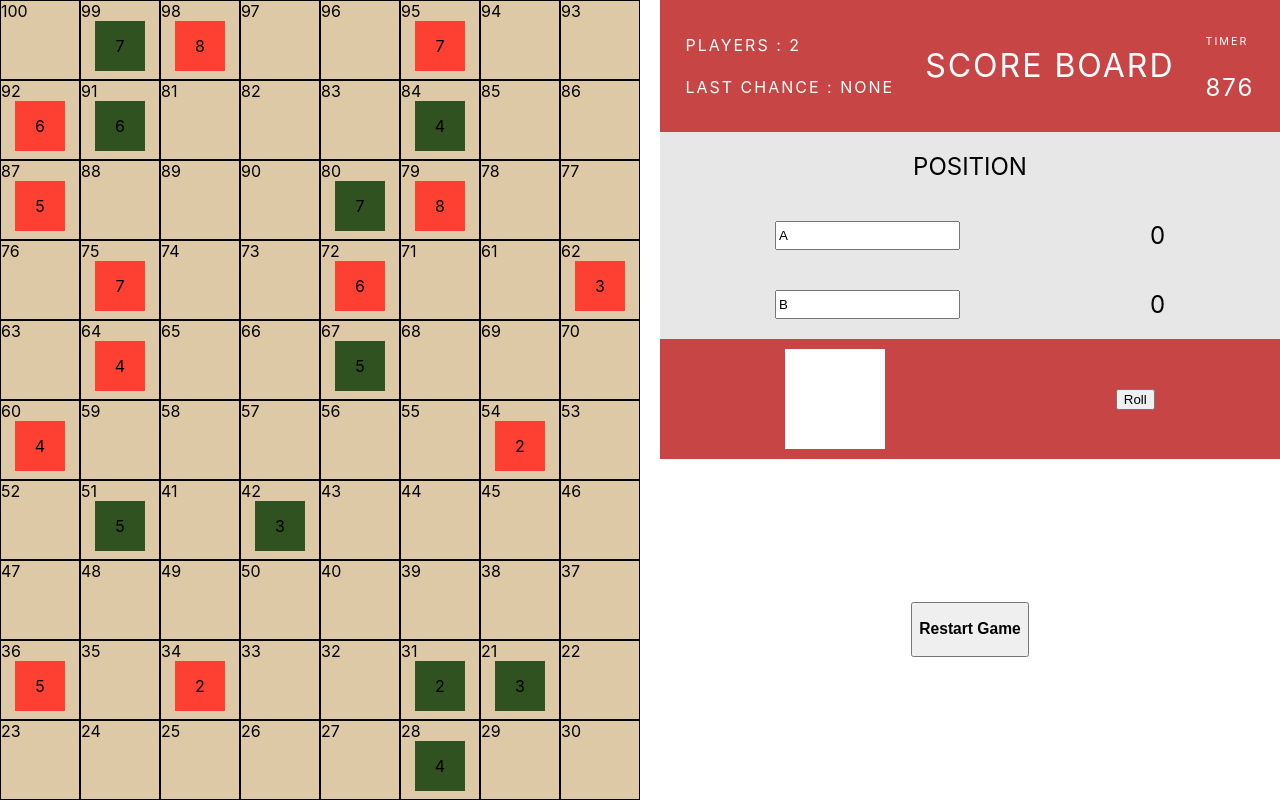
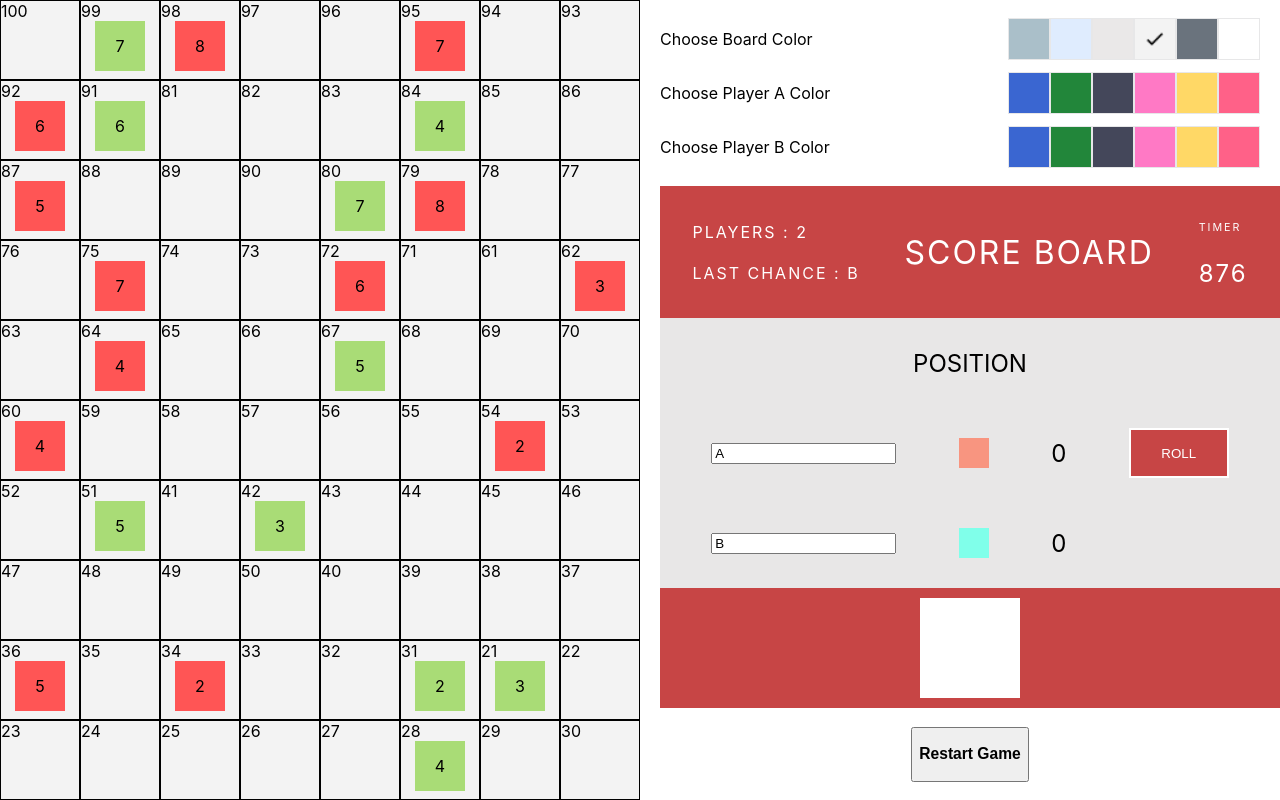
Before and after one commit to nishahs08/snake-ladder, a React (Create React App) app: page / in a window 1280 px wide. Shown: the top 800 px of the page. Built offline with nearby package versions, Linux system fonts and the light colour scheme.

Commit message:
added color choice

```diff
--- a/src/App.tsx
+++ b/src/App.tsx
@@ -1,4 +1,5 @@
 import React, { useState, useEffect } from 'react';
+import { CustomiseBoard } from './Component/CustomiseBoard';
 import { Dice } from './Component/Dice';
 import { GameBoard } from './Component/GameBoard';
 import { ScoreBoard } from './Component/ScoreBoard';
@@ -28,14 +29,19 @@ function App() {
 	const [playerA, setPlayerA] = useState<IPlayer>({
 		name: 'A',
 		curr_position: 0,
+		color: '#f89580',
 	});
 	const [playerB, setPlayerB] = useState<IPlayer>({
 		name: 'B',
 		curr_position: 0,
+		color: ' #80ffea',
 	});
 	const [dice, setDice] = useState<number>(0);
-	const [currentPlayer, setCurrentPlayer] = useState<string>('');
+	const [currentPlayer, setCurrentPlayer] = useState<string>('B');
 	const [winner, setWinner] = useState('');
+
+	const [selectedBoardColor, setSelectedBoardColor] = useState<string>('#F3f3f3');
+
 
 	const moveOnBoard = () => {
 		let next_position =
@@ -71,13 +77,15 @@ function App() {
 		setPlayerA({
 			name: 'A',
 			curr_position: 0,
+			color: '#f89580',
 		});
 		setPlayerB({
 			name: 'B',
 			curr_position: 0,
+			color: ' #80ffea',
 		});
 		setDice(0);
-		setCurrentPlayer('');
+		setCurrentPlayer('B');
 		setWinner('');
 	};
 
@@ -90,10 +98,25 @@ function App() {
 			<GameBoard
 				ladders={ladders}
 				snakes={snakes}
-				playerA={playerA.curr_position}
-				playerB={playerB.curr_position}
+				playerA={playerA}
+				playerB={playerB}
+				tileColor={selectedBoardColor}
 			/>
 			<div style={{ display: 'flex', flexDirection: 'column' }}>
+			<div style={{ width: '100%', margin: 'auto', textAlign: 'center' }}>
+				<CustomiseBoard
+					selectedBoardColor={selectedBoardColor}
+					setSelectedBoardColor={(value:string)=>setSelectedBoardColor(value)}
+					selectedColorForPlayerA={playerA.color}
+					selectedColorForPlayerB={playerB.color}
+					setSelectedColorForPlayerA ={
+						(value:string)=>setPlayerA({...playerA,color:value})
+					}
+					setSelectedColorForPlayerB ={
+						(value:string)=>setPlayerB({...playerB,color:value})
+					}
+				/>
+				</div>
 				<ScoreBoard
 					playerA={playerA}
 					playerB={playerB}
@@ -103,13 +126,11 @@ function App() {
 							: setPlayerB({ ...playerB, name: newName })
 					}
 					lastChance={currentPlayer}
-				/>
-				<Dice
 					dice={dice}
 					setDice={setDice}
-					currentPlayer={currentPlayer}
 					setCurrentPlayer={setCurrentPlayer}
 				/>
+				<Dice dice={dice} />
 
 				<div style={{ width: '100%', margin: 'auto', textAlign: 'center' }}>
 					<button onClick={restart}>
--- /dev/null
+++ b/src/Component/CustomiseBoard.tsx
@@ -0,0 +1,69 @@
+import { useState } from "react"
+import tick from "../tick.png"
+const boardColor : string[]= [ '#AABFC9','#DFECFE','#eae8e8','#F3f3f3',' #6A737D','#FFFFFF'];
+const player :string[]=['#3A66D1','#22863a','#44475A',' #FF79C5','#ffd866','#ff6188']
+const style={
+    container:{
+        display:'flex',
+        flexDirection:'column',
+
+    },
+    colorPalleteWrapper:{
+        display:'flex',
+        width:'600px',
+        justifyContent:'space-between',
+        alignItems:'center'
+    },
+    colorPallete:{
+        display:'flex',
+
+    },
+    colorBox:{
+        width:'40px',
+        height:'40px',
+        radius:'10px',
+        border:'.5px solid #E7E7E8'
+    },
+    icon:{
+        width:'100%',
+        height:'100%'
+    }
+}
+
+interface CustomiseBoardProps{
+    selectedBoardColor:string,
+    selectedColorForPlayerA:string,
+    selectedColorForPlayerB:string,
+    setSelectedBoardColor:(value:string)=>void,
+    setSelectedColorForPlayerA:(value:string)=>void,
+    setSelectedColorForPlayerB:(value:string)=>void
+}
+export const CustomiseBoard :React.FC<CustomiseBoardProps>= ({selectedBoardColor,selectedColorForPlayerA,selectedColorForPlayerB,setSelectedBoardColor, setSelectedColorForPlayerA, setSelectedColorForPlayerB}) =>{
+
+
+    const colorsAvailableForPlayerA = player.filter(color=>(color !== selectedColorForPlayerB) );
+    const colorsAvailableForPlayerB = player.filter(color=>(color !== selectedColorForPlayerA) )
+    return (
+        <div style={{display:'flex',
+        flexDirection:'column',justifyContent:'space-between',height:'150px'}}>
+            <div style={style.colorPalleteWrapper}>
+                <div>Choose Board Color</div>
+                <div style={style.colorPallete}>
+                    {boardColor.map((color)=><div style={{...style.colorBox,backgroundColor:color}} onClick={()=>setSelectedBoardColor(color)}>{color === selectedBoardColor && <img src={tick} style={style.icon}/>}</div>)}
+                </div>
+            </div>
+            <div style={style.colorPalleteWrapper}>
+                <div>Choose Player A Color</div>
+                <div style={style.colorPallete}>
+                    {colorsAvailableForPlayerA.map((color)=><div style={{...style.colorBox,backgroundColor:color}} onClick={()=>setSelectedColorForPlayerA(color)}>{color === selectedColorForPlayerA && <img src={tick} style={style.icon}/>}</div>)}
+                </div>
+            </div>
+            <div style={style.colorPalleteWrapper}>
+                <div>Choose Player B Color</div>
+                <div style={style.colorPallete}>
+                    {colorsAvailableForPlayerB.map((color)=><div style={{...style.colorBox,backgroundColor:color}} onClick={()=>setSelectedColorForPlayerB(color)}>{color === selectedColorForPlayerB && <img src={tick} style={style.icon}/>}</div>)}
+                </div>
+            </div>
+        </div>
+    )
+}
--- a/src/Component/Dice.tsx
+++ b/src/Component/Dice.tsx
@@ -1,10 +1,7 @@
 interface DiceProps {
 	dice: number;
-	setDice: (value: number) => void;
-	currentPlayer: string;
-	setCurrentPlayer: (value: string) => void;
 }
-export const Dice: React.FC<DiceProps> = ({ dice, setDice, currentPlayer, setCurrentPlayer }) => {
+export const Dice: React.FC<DiceProps> = ({ dice }) => {
 	const numberOnDice = 5;
 	const style = {
 		container: {
@@ -15,6 +12,8 @@ export const Dice: React.FC<DiceProps> = ({ dice, setDice, currentPlayer, setCur
 			display: 'flex',
 			justifyContent: 'space-around',
 			alignItems: 'center',
+
+
 		},
 		diceContainer: {},
 		dice: {
@@ -33,18 +32,13 @@ export const Dice: React.FC<DiceProps> = ({ dice, setDice, currentPlayer, setCur
 		},
 	};
 
-	const handleRoll = () => {
-		let x = Math.floor(Math.random() * 6 + 1);
-		setDice(x);
-		if (dice !== 6) {
-			currentPlayer === 'A' ? setCurrentPlayer('B') : setCurrentPlayer('A');
-		} else {
-			currentPlayer === 'A' ? setCurrentPlayer('A') : setCurrentPlayer('B');
-		}
-	};
+
 	return (
 		<>
-			<div style={style.container}>
+			<div style={{...style.container,flexDirection:'column'}}>
+			{dice === 6 && (
+					<h3>One more chance</h3>
+			)}
 				<div>
 					<div style={{ ...style.dice, flexWrap: 'wrap' }}>
 						{new Array(dice).fill(0).map((num) => (
@@ -52,15 +46,8 @@ export const Dice: React.FC<DiceProps> = ({ dice, setDice, currentPlayer, setCur
 						))}
 					</div>
 				</div>
-				<div>
-					<button onClick={handleRoll}>Roll</button>
-				</div>
 			</div>
-			{dice === 6 && (
-				<div>
-					<h3>One more chance</h3>
-				</div>
-			)}
+
 		</>
 	);
 };
--- a/src/Component/GameBoard.tsx
+++ b/src/Component/GameBoard.tsx
@@ -1,10 +1,11 @@
-import { ILadder, ISnake } from '../types';
+import { ILadder, IPlayer, ISnake } from '../types';
 
 interface GameBoardProps {
 	snakes: ISnake[];
 	ladders: ILadder[];
-	playerA: number;
-	playerB: number;
+	playerA: IPlayer;
+	playerB: IPlayer;
+	tileColor:string
 }
 
 const width = 800;
@@ -25,7 +26,7 @@ const style = {
 		flexWrap: 'wrap',
 	},
 };
-export const GameBoard: React.FC<GameBoardProps> = ({ snakes, ladders, playerA, playerB }) => {
+export const GameBoard: React.FC<GameBoardProps> = ({ snakes, ladders, playerA, playerB ,tileColor}) => {
 	let counter = 0;
 	let rowCheck = 1;
 	let tiles: number[] = [];
@@ -70,16 +71,16 @@ export const GameBoard: React.FC<GameBoardProps> = ({ snakes, ladders, playerA,
 									height: `${width / 10 - 2}px`,
 									border: '.2px solid #000',
 									backgroundColor:
-										playerA === tile
-											? '#FFE459'
-											: playerB === tile
-											? '#8FC1D4'
-											: '#DDC9A5',
+										playerA.curr_position === tile
+											? playerA.color
+											: playerB.curr_position === tile
+											? playerB.color
+											: tileColor,
 								}}
 							>
-								{playerA === tile
+								{playerA.curr_position === tile
 									? 'player_A'
-									: playerB === tile
+									: playerB.curr_position === tile
 									? 'player_B'
 									: tile}
 
@@ -89,7 +90,7 @@ export const GameBoard: React.FC<GameBoardProps> = ({ snakes, ladders, playerA,
 											width: `${width / 10 - 30}px`,
 											height: `${width / 10 - 30}px`,
 											position: 'relative',
-											backgroundColor: '#FE4033',
+											backgroundColor: '#ff5555',
 											margin: 'auto',
 											display: 'flex',
 											alignItems: 'center',
@@ -104,7 +105,7 @@ export const GameBoard: React.FC<GameBoardProps> = ({ snakes, ladders, playerA,
 											width: `${width / 10 - 30}px`,
 											height: `${width / 10 - 30}px`,
 											position: 'relative',
-											backgroundColor: '#305221',
+											backgroundColor: '#a9dc76',
 											margin: 'auto',
 											display: 'flex',
 											alignItems: 'center',
--- a/src/Component/ScoreBoard.tsx
+++ b/src/Component/ScoreBoard.tsx
@@ -5,12 +5,18 @@ interface ScoreBoardProps {
 	playerA: IPlayer;
 	playerB: IPlayer;
 	lastChance: string;
+    dice: number;
+	setDice: (value: number) => void;
+	setCurrentPlayer: (value: string) => void;
 }
 export const ScoreBoard: React.FC<ScoreBoardProps> = ({
 	editPlayerName,
 	playerA,
 	playerB,
 	lastChance,
+    dice,
+    setDice,
+    setCurrentPlayer
 }) => {
 	const style = {
 		header: {
@@ -32,14 +38,16 @@ export const ScoreBoard: React.FC<ScoreBoardProps> = ({
 			display: 'flex',
 		},
 		footer: {
-			backgroundColor: '#c74545',
+			backgroundColor: ' #c74545',
 			color: '#fff',
 		},
 		info: {
 			display: 'flex',
 			justifyContent: 'space-around',
+			alignItems:'center',
 			padding: '20px',
 			fontSize: '24px',
+			height:'50px',
 		},
 		textInput: {
 			flexGrow: 1,
@@ -54,7 +62,29 @@ export const ScoreBoard: React.FC<ScoreBoardProps> = ({
 			color: '#f5eded',
 			letterSpacing: '2px',
 			outline: 'none',
+
 		},
+		playerColor:{
+			width:'30px',
+			height:'30px',
+
+		},
+		btn:{
+			width:'100px',
+			height:'50px',
+			background:' #c74545',
+			color:'#fff',
+			border:'2px solid #fff'
+		}
+	};
+    const handleRoll = () => {
+		let x = Math.floor(Math.random() * 6 + 1);
+		setDice(x);
+		if (dice !== 6) {
+			lastChance=== 'A' ? setCurrentPlayer('B') : setCurrentPlayer('A');
+		} else {
+			lastChance=== 'A' ? setCurrentPlayer('A') : setCurrentPlayer('B');
+		}
 	};
 	return (
 		<div>
@@ -93,14 +123,18 @@ export const ScoreBoard: React.FC<ScoreBoardProps> = ({
 						value={playerA.name}
 						onChange={(e) => editPlayerName('A', e.target.value)}
 					/>
+						<div style={{...style.playerColor,background:playerA.color}}></div>
 					<div>{playerA.curr_position}</div>
+                    <div style={{width:'100px'}}> { lastChance==='B'  && <button style={style.btn} onClick={handleRoll} >ROLL</button>}</div>
 				</div>
 				<div style={style.info}>
 					<input
 						value={playerB.name}
 						onChange={(e) => editPlayerName('B', e.target.value)}
 					/>
+					<div style={{...style.playerColor,background:playerB.color}}></div>
 					<div>{playerB.curr_position}</div>
+                    <div style={{width:'100px'}}> { lastChance==='A' && <button style={style.btn} onClick={handleRoll}>ROLL</button>}</div>
 				</div>
 			</div>
 		</div>
--- a/src/types.ts
+++ b/src/types.ts
@@ -11,4 +11,5 @@ export interface ISnake {
 export interface IPlayer {
 	name: string;
 	curr_position: number;
+	color:string
 }
```
Also changed, not shown: src/tick.png (added), src/tick.svg (added).
